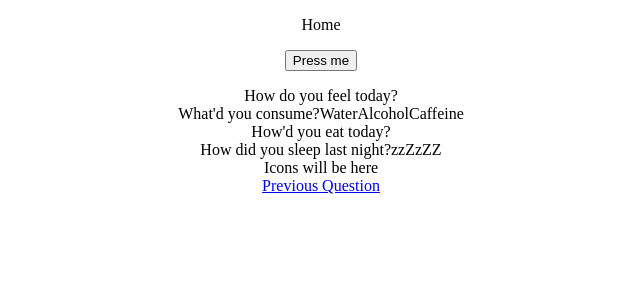
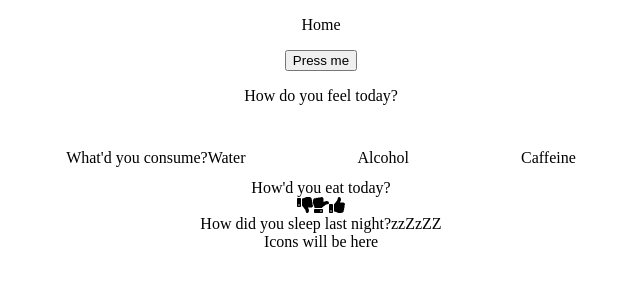
Before and after one commit to juliejonak/Moody, a React (Create React App) app in the folder front-end/: page / in a window 1280 px wide. Shown: the top 300 px of the page, without its empty margins (319-959 px from the left). Built offline with nearby package versions, Linux system fonts and the light colour scheme; no server answers.

Commit message:
Imported fontawesome library

```diff
--- a/front-end/package.json
+++ b/front-end/package.json
@@ -3,9 +3,14 @@
   "version": "0.1.0",
   "private": true,
   "dependencies": {
+    "@fortawesome/fontawesome-svg-core": "^1.2.12",
+    "@fortawesome/free-solid-svg-icons": "^5.6.3",
+    "@fortawesome/react-fontawesome": "^0.1.3",
     "axios": "^0.18.0",
+    "font-awesome": "^4.7.0",
     "react": "^16.7.0",
     "react-dom": "^16.7.0",
+    "react-fontawesome": "^1.6.1",
     "react-router-dom": "^4.3.1",
     "react-scripts": "2.1.2",
     "styled-components": "^4.1.3"
--- a/front-end/src/components/Form.js
+++ b/front-end/src/components/Form.js
@@ -46,22 +46,22 @@ export default class Form extends React.Component{
     //implement the HTML CSS design of pages
     //setup axios
 
-    nextSlide = () => {
-      this.setState(prevState => {
-        formpg: prevState.formpg + 1;
-      })
-    }
+    // nextSlide = () => {
+    //   this.setState(prevState => {
+    //     formpg: prevState.formpg + 1;
+    //   })
+    // }
 
-    prevSlide = (e) => {
-      this.setState(prevState => {
-        formpg: prevState.formpg - 1;
-      })
-    }
+    // prevSlide = (e) => {
+    //   this.setState(prevState => {
+    //     formpg: prevState.formpg - 1;
+    //   })
+    // }
 
-    updateVal = (e) => {
-      this.setState({ [e.target.name]: e.target.value});
-      nextSlide();
-    }
+    // updateVal = (e) => {
+    //   this.setState({ [e.target.name]: e.target.value});
+    //   nextSlide();
+    // }
 
     render(){
         return(
--- a/front-end/src/components/Intake.js
+++ b/front-end/src/components/Intake.js
@@ -2,25 +2,25 @@ import React from 'react';
 
 const Intake = (props) => {
   return (
-    <div class="box box1">
-      <span class="form-text">What'd you consume?</span>
-      <span class="form-sub-text">Water</span>
-      <span class="form-sub-category">
-          <span class="water fas fa-tint fa-2x" id="water1"></span>
-          <span class="water fas fa-tint fa-3x" id="water2"></span>
-          <span class="water fas fa-tint fa-4x" id="water3"></span>
+    <div className="box box1">
+      <span className="form-text">What'd you consume?</span>
+      <span className="form-sub-text">Water</span>
+      <span className="form-sub-category">
+          <span className="water fas fa-tint fa-2x" id="water1"></span>
+          <span className="water fas fa-tint fa-3x" id="water2"></span>
+          <span className="water fas fa-tint fa-4x" id="water3"></span>
       </span>
-      <span class="form-sub-text">Alcohol</span>
-      <span class="form-sub-category">
-          <span class="alcohol fas fa-beer fa-2x" id="alcohol1"></span>
-          <span class="alcohol fas fa-beer fa-3x" id="alcohol2"></span>
-          <span class="alcohol fas fa-beer fa-4x" id="alcohol3"></span>
+      <span className="form-sub-text">Alcohol</span>
+      <span className="form-sub-category">
+          <span className="alcohol fas fa-beer fa-2x" id="alcohol1"></span>
+          <span className="alcohol fas fa-beer fa-3x" id="alcohol2"></span>
+          <span className="alcohol fas fa-beer fa-4x" id="alcohol3"></span>
       </span>
-      <span class="form-sub-text">Caffeine</span>
-      <span class="form-sub-category">
-          <span class="caffeine fas fa-mug-hot fa-2x" id="caffeine1"></span>
-          <span class="caffeine fas fa-mug-hot fa-3x" id="caffeine2"></span>
-          <span class="caffeine fas fa-mug-hot fa-4x" id="caffeine3"></span>
+      <span className="form-sub-text">Caffeine</span>
+      <span className="form-sub-category">
+          <span className="caffeine fas fa-mug-hot fa-2x" id="caffeine1"></span>
+          <span className="caffeine fas fa-mug-hot fa-3x" id="caffeine2"></span>
+          <span className="caffeine fas fa-mug-hot fa-4x" id="caffeine3"></span>
       </span>
     </div>
   )
--- a/front-end/src/components/Life.js
+++ b/front-end/src/components/Life.js
@@ -1,23 +1,26 @@
 import React from 'react';
+import { FontAwesomeIcon } from '@fortawesome/react-fontawesome';
+import { faThumbsDown, faThumbsUp } from '@fortawesome/free-solid-svg-icons';
+
 
 const Life = (props) => {
   return (
     <div>
-        <div class="box box1">
-          <span class="form-text">How'd you eat today?</span>
+        <div className="box box1">
+          <span className="form-text">How'd you eat today?</span>
           <form>
-              <span class="eat far fa-thumbs-down" id="eat1"></span>
-              <span class="eat far fa-thumbs-down  fa-rotate-270" id="eat2"> </span>
-              <span class="eat far fa-thumbs-up" id="eat3"></span>
+              <FontAwesomeIcon icon={faThumbsDown} className="eat far" id="eat1" />
+              <FontAwesomeIcon icon={faThumbsDown} className="eat far fa-rotate-270" id="eat2" />
+              <FontAwesomeIcon icon={faThumbsUp} className="eat far" id="eat3" />
             </form>
         </div>
 
-        <div class="box box1">
-          <span class="form-text">How did you sleep last night?</span>
-          <span class="form-sub-category">
-            <span class="sleep" id="sleep1">z</span>
-            <span class="sleep" id="sleep2">zZ</span>
-            <span class="sleep" id="sleep3">zZZ</span>
+        <div className="box box1">
+          <span className="form-text">How did you sleep last night?</span>
+          <span className="form-sub-category">
+            <span className="sleep" id="sleep1">z</span>
+            <span className="sleep" id="sleep2">zZ</span>
+            <span className="sleep" id="sleep3">zZZ</span>
           </span>
           </div>
     </div>
--- a/front-end/src/components/Mood.js
+++ b/front-end/src/components/Mood.js
@@ -1,4 +1,5 @@
 import React from 'react';
+import 'font-awesome/css/font-awesome.min.css';
 
 const Mood = (props) => {
   return (
```
Also changed, not shown: 1 other file (tests, documents, lock files or other folders).
